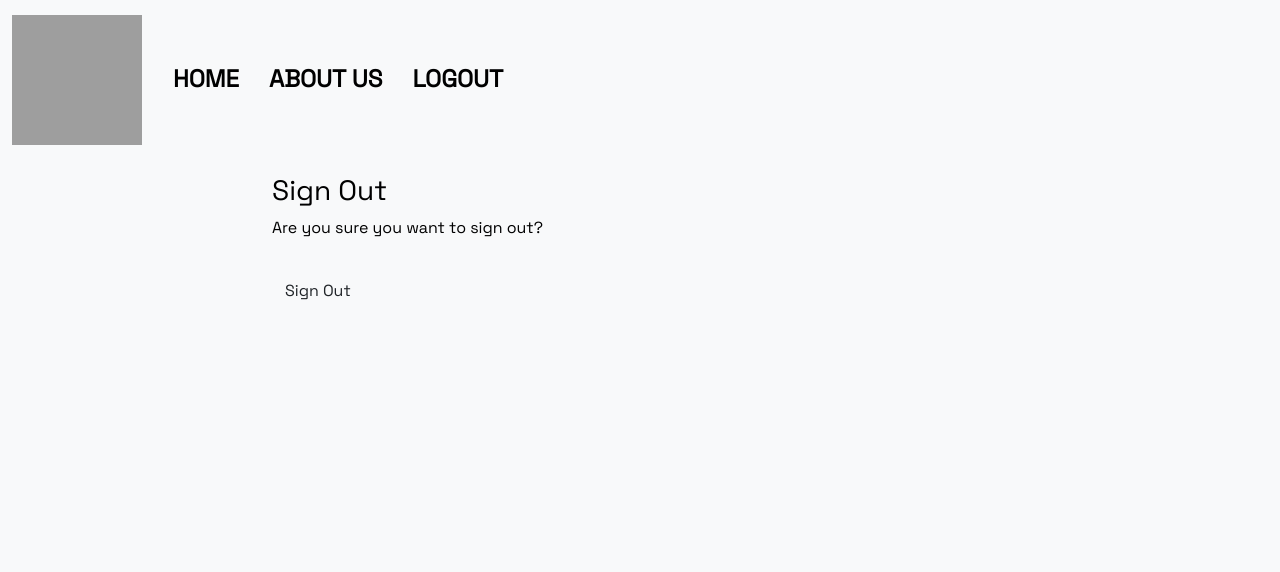
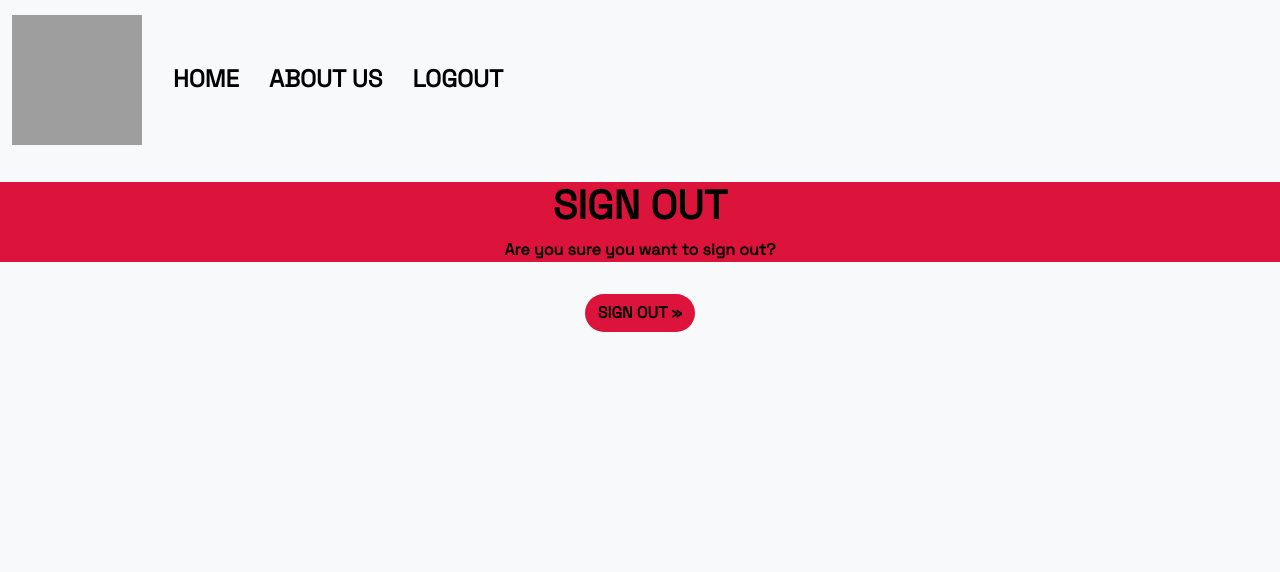
Before and after one commit to jrdnbrkfld/gamernetic, a Django app: page /accounts/logout/ in a window 1280 px wide. Shown: the top 572 px of the page. Run offline with Django 4.2, Linux system fonts and the light colour scheme; the visitor is signed in with stand-in values (Sample User, id 1); some libraries are stand-ins or nearby versions; grey boxes are pictures that could not be loaded.

Commit message:
add style to signout page

```diff
--- a/templates/account/logout.html
+++ b/templates/account/logout.html
@@ -5,25 +5,26 @@
 {% block head_title %}{% trans "Sign Out" %}{% endblock %}
 
 {% block content %}
-<div class="container">
+
+
+    <div class="post-caption mt-4">
+        <div class="text-center-caption">
+            <h1 class="post-title fw-bolder text-uppercase">Sign Out</h1>
+            <p class="post-subtitle fw-bold">Are you sure you want to sign out?</p>
+        </div>
+    </div>
+
     <div class="row">
         <div class="col-md-8 mt-3 offset-md-2">
-            <h3>{% trans "Sign Out" %}</h3>
-
-            <p>{% trans 'Are you sure you want to sign out?' %}</p>
-        </div>
-    </div>
-    <div class="row">
-        <div class="col-md-8 mt-3 offset-md-2">
-
-            <form method="post" action="{% url 'account_logout' %}">
+            <form class="text-center" method="post" action="{% url 'account_logout' %}">
                 {% csrf_token %}
                 {% if redirect_field_value %}
                 <input type="hidden" name="{{ redirect_field_name }}" value="{{ redirect_field_value }}" />
                 {% endif %}
-                <button class="btn btn-signup right" type="submit">{% trans 'Sign Out' %}</button>
+                <button class="btn btn-signup text-center" id="button" type="submit">{% trans 'Sign Out »' %}</button>
             </form>
         </div>
     </div>
-</div>
+
+
 {% endblock %}
```
